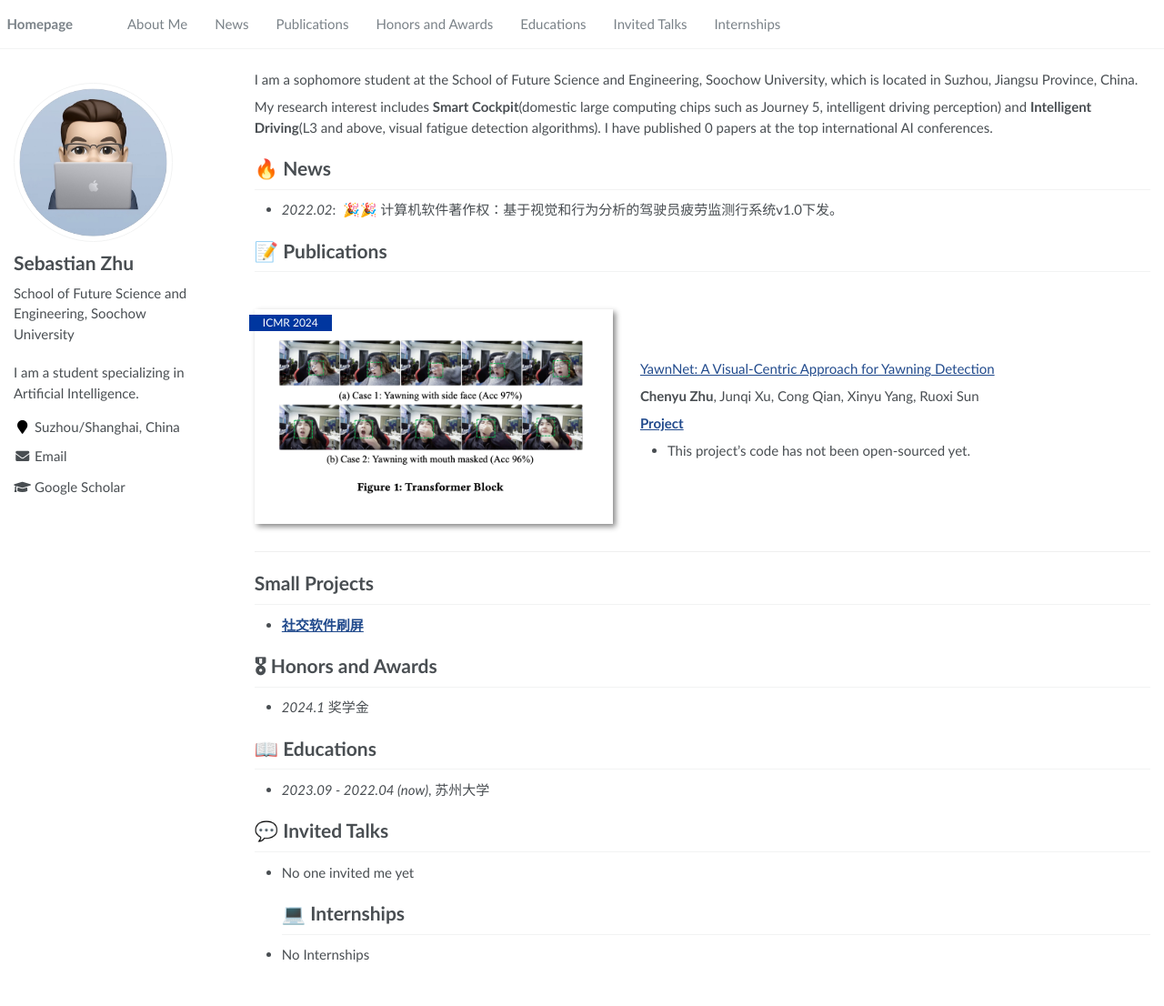
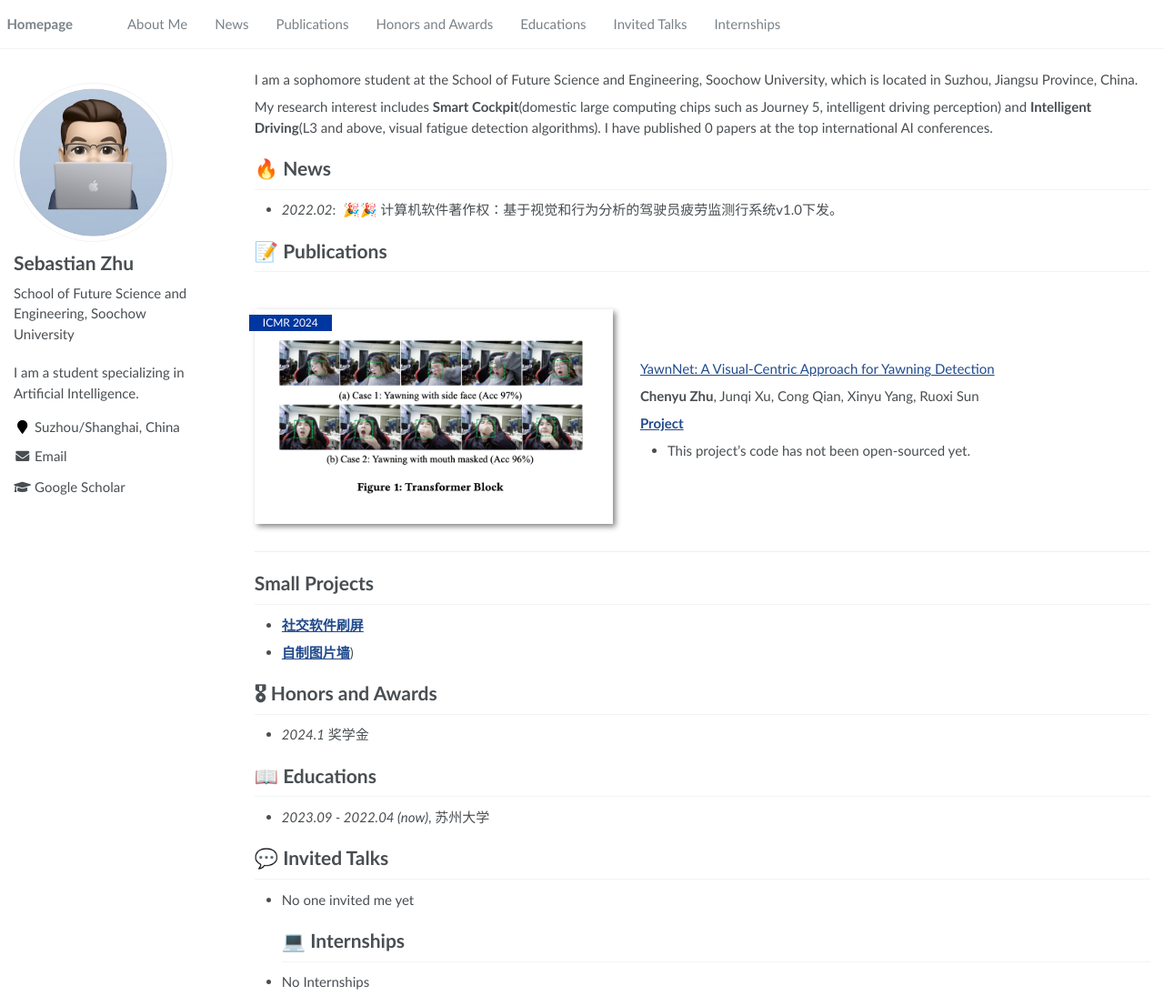
Before and after one commit to ZhuChyu-Sebastian/ZhuChyu-Sebastian.github.io, a Jekyll site: the page built from _pages/about.md, in a window 1280 px wide and 1106 px high. Shown: the whole window at 91% size. Built offline with Jekyll 4.4.1, drawn with Linux system fonts in a browser that asks for light colours.

Commit message:
Update about.md

```diff
--- a/_pages/about.md
+++ b/_pages/about.md
@@ -48,6 +48,7 @@ My research interest includes **Smart Cockpit**(domestic large computing chips s
 
 # Small Projects
 - [**社交软件刷屏**](https://github.com/ZhuChyu-Sebastian/Wechat_flooder)
+- [**自制图片墙**](https://github.com/ZhuChyu-Sebastian/Photo_Wall))
 
 # 🎖 Honors and Awards
 - *2024.1* 奖学金
```
